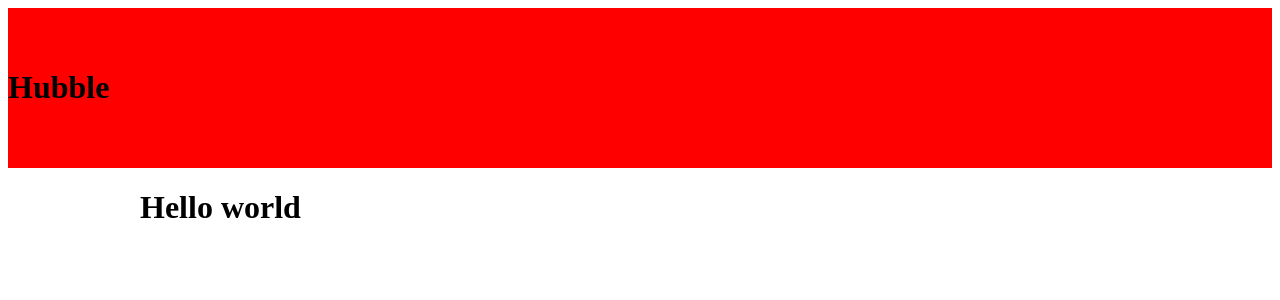
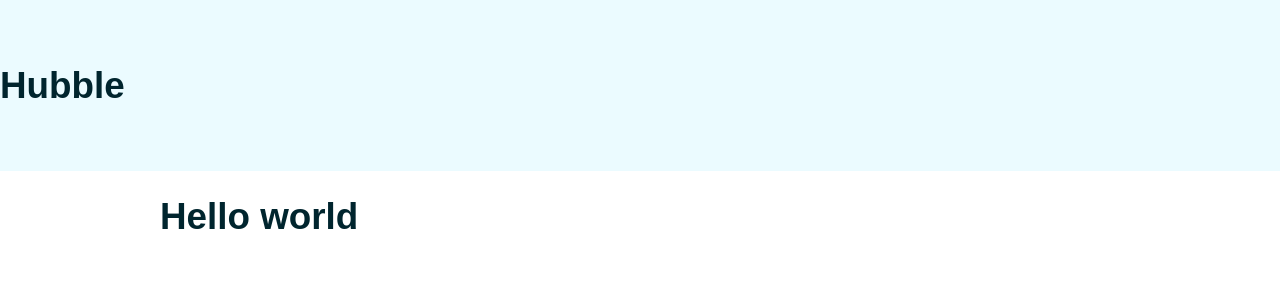
Before and after one commit to maxdrv/react-styled-components, a React (Create React App) app: page / in a window 1280 px wide. Shown: the top 300 px of the page. Built offline with nearby package versions, Linux system fonts and the light colour scheme.

Commit message:
global styling and themes are added

```diff
--- a/src/App.js
+++ b/src/App.js
@@ -1,16 +1,27 @@
+import {ThemeProvider} from "styled-components";
 import {Container} from "./components/styled/Container.styled";
 import Header from "./components/Header";
+import GlobalStyles from "./components/styled/Global";
+
+const theme = {
+    colors: {
+        header: '#ebfbff',
+        body: '#fff',
+        footer: '#003333',
+    }
+}
 
 function App() {
   return (
-      <>
-        <Header>
-
-        </Header>
-        <Container>
-          <h1>Hello world</h1>
-        </Container>
-      </>
+      <ThemeProvider theme={theme}>
+          <>
+              <GlobalStyles/>
+              <Header/>
+              <Container>
+                  <h1>Hello world</h1>
+              </Container>
+          </>
+      </ThemeProvider>
   );
 }
 
--- a/src/components/Header.js
+++ b/src/components/Header.js
@@ -2,7 +2,7 @@
 import {StyledHeader} from "./styled/Header.styled";
 
 const Header = (props) => (
-    <StyledHeader bg='red'>
+    <StyledHeader>
         <h1>Hubble</h1>
     </StyledHeader>
 );
--- /dev/null
+++ b/src/components/styled/Global.js
@@ -0,0 +1,24 @@
+import {createGlobalStyle} from "styled-components";
+
+const GlobalStyles = createGlobalStyle`
+  @import url('https://fonts.googleapis.com/css2?family=Poppins:wght@300;400;600;700&display=swap');
+  * {
+    box-sizing: border-box;
+  }
+  body {
+    background: ${({ theme }) => theme.colors.body};
+    color: hsl(192, 100%, 9%);
+    font-family: 'Poppins', sans-serif;
+    font-size: 1.15em;
+    margin: 0;
+  }
+  p {
+    opacity: 0.6;
+    line-height: 1.5;
+  }
+  img {
+    max-width: 100%;
+  }
+`
+
+export default GlobalStyles;
--- a/src/components/styled/Header.styled.js
+++ b/src/components/styled/Header.styled.js
@@ -1,6 +1,6 @@
 import styled from "styled-components"
 
 export const StyledHeader = styled.header`
-  background-color: ${({bg}) => bg};
+  background-color: ${({theme}) => theme.colors.header};
   padding: 40px 0;
 `
```
